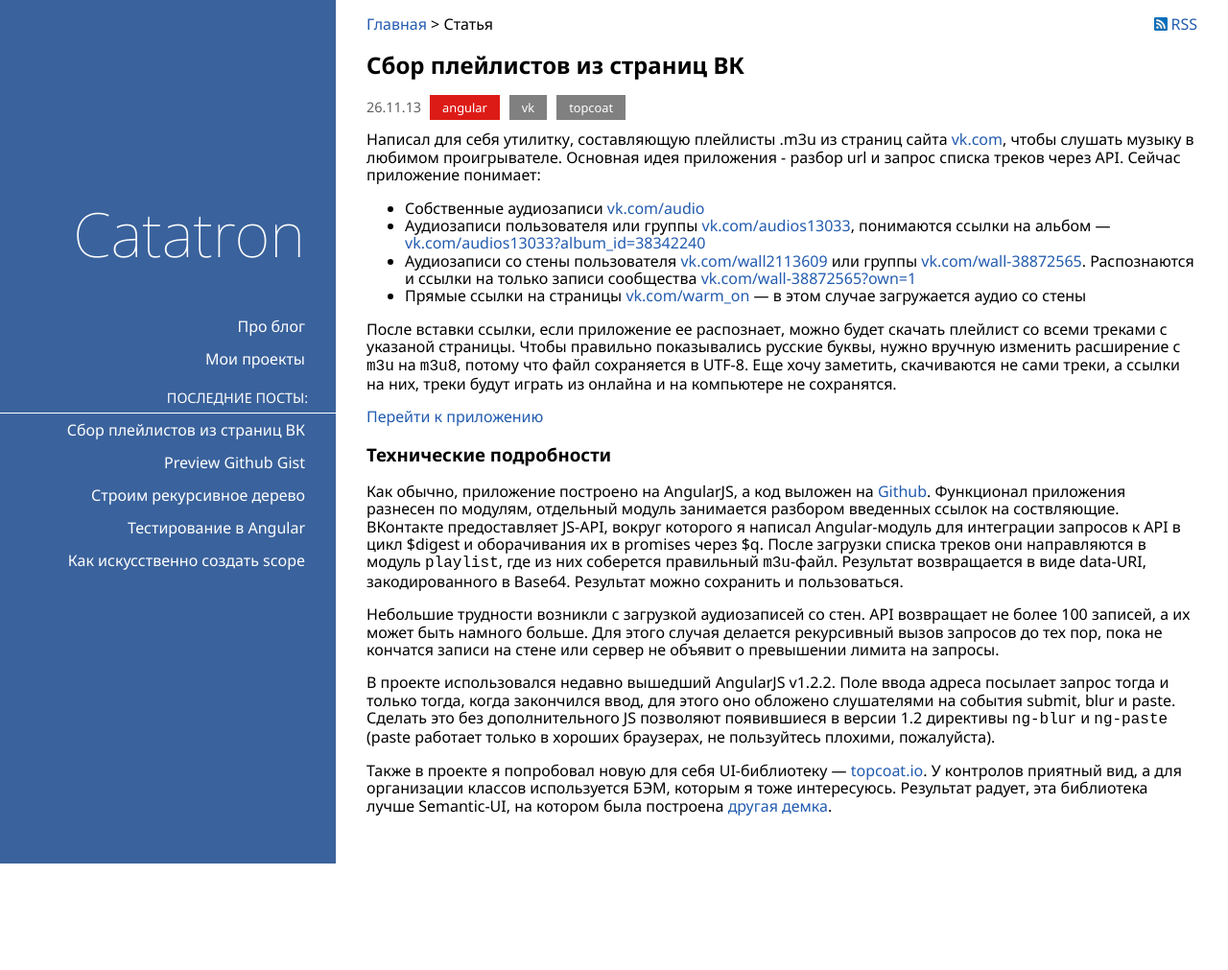
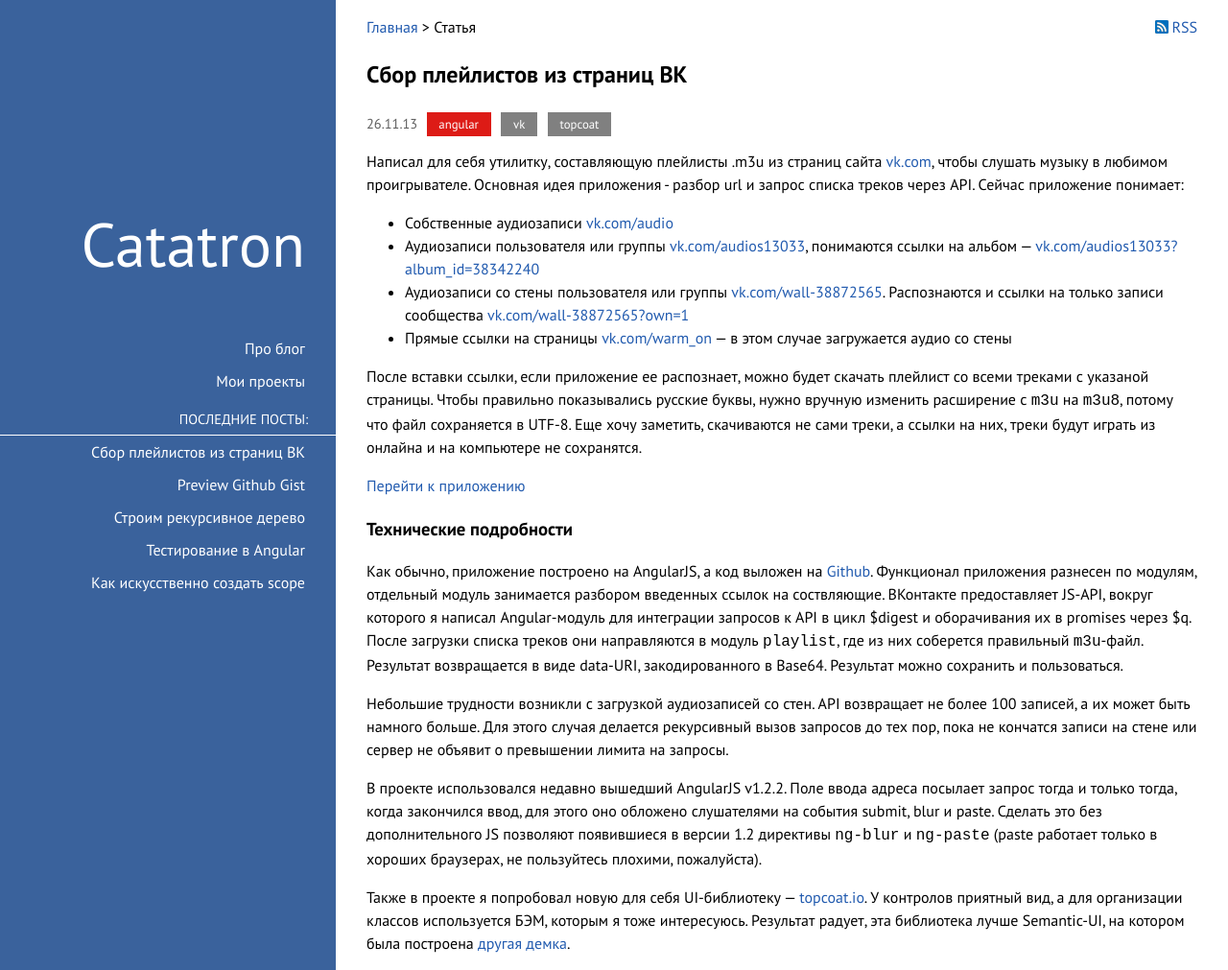
Before and after one commit to just-boris/blog, a Jekyll site: the page built from _posts/2013-11-26-vk-m3u.md, in a window 1280 px wide. Shown: the whole page at 96% size. Built offline with Jekyll 4.4.1, drawn with Linux system fonts in a browser that asks for light colours; nearby versions of some CDN libraries; Markdown is read by kramdown in place of the engine named in the settings; comment, search, counter and statistics services are not loaded; before the commit the page ends 900 px from its top, so only the background shows below that.

Commit message:
поигрался со шрифтами правки в прошлых постах

```diff
--- a/_layouts/layout.html
+++ b/_layouts/layout.html
@@ -3,7 +3,7 @@
   <head>
     <meta charset='utf-8'>
     <link href="http://cdn.jsdelivr.net/normalize/2.1.2/normalize.css" rel="stylesheet">
-    <link href="http://fonts.googleapis.com/css?family=Noto+Sans:100,400,700&subset=latin,cyrillic" rel="stylesheet" type="text/css">
+    <link href="http://fonts.googleapis.com/css?family=PT+Sans:100,400,700&subset=latin,cyrillic" rel="stylesheet" type="text/css">
     <link rel="stylesheet" href="{{site.baseurl}}/css/style.css">
     <link rel="stylesheet" href="{{site.baseurl}}/css/pygments.css">
     <link rel="alternate"  href="{{site.baseurl}}rss.xml" type="application/rss+xml" title="Cataton RSS">
--- a/_posts/2013-11-26-vk-m3u.md
+++ b/_posts/2013-11-26-vk-m3u.md
@@ -7,7 +7,7 @@ tags: [angular, vk, topcoat]
 
 * Собственные аудиозаписи [vk.com/audio](http://vk.com/audio)
 * Аудиозаписи пользователя или группы [vk.com/audios13033](http://vk.com/audios13033), понимаются ссылки на альбом &mdash; [vk.com/audios13033?album_id=38342240](http://vk.com/audios13033?album_id=38342240)
-* Аудиозаписи со стены пользователя [vk.com/wall2113609](http://vk.com/wall2113609) или группы [vk.com/wall-38872565](http://vk.com/wall-38872565). Распознаются и ссылки на только записи сообщества [vk.com/wall-38872565?own=1](http://vk.com/wall-38872565?own=1)
+* Аудиозаписи со стены пользователя или группы [vk.com/wall-38872565](http://vk.com/wall-38872565). Распознаются и ссылки на только записи сообщества [vk.com/wall-38872565?own=1](http://vk.com/wall-38872565?own=1)
 * Прямые ссылки на страницы [vk.com/warm_on](http://vk.com/warm_on) &mdash; в этом случае загружается аудио со стены
 
 После вставки ссылки, если приложение ее распознает, можно будет скачать плейлист со всеми треками с указаной страницы. Чтобы правильно показывались русские буквы, нужно вручную изменить расширение с `m3u` на `m3u8`, потому что файл сохраняется в UTF-8. Еще хочу заметить, скачиваются не сами треки, а ссылки на них, треки будут играть из онлайна и на компьютере не сохранятся.
--- a/assets/article-cut/index.html
+++ b/assets/article-cut/index.html
@@ -41,6 +41,7 @@
 		}
 		.btn-expand, .btn-collapse {
 			font-weight: bold;
+			cursor: pointer;
 		}
 		.btn-expand:hover, .btn-collapse:hover {
 			color: #888;
--- a/css/style.css
+++ b/css/style.css
@@ -3,7 +3,8 @@ html, body {
 }
 
 body {
-	font-family: 'Noto Sans', sans-serif;
+	font-family: 'PT Sans', sans-serif;
+	line-height: 1.5;
 }
 
 a {
```
